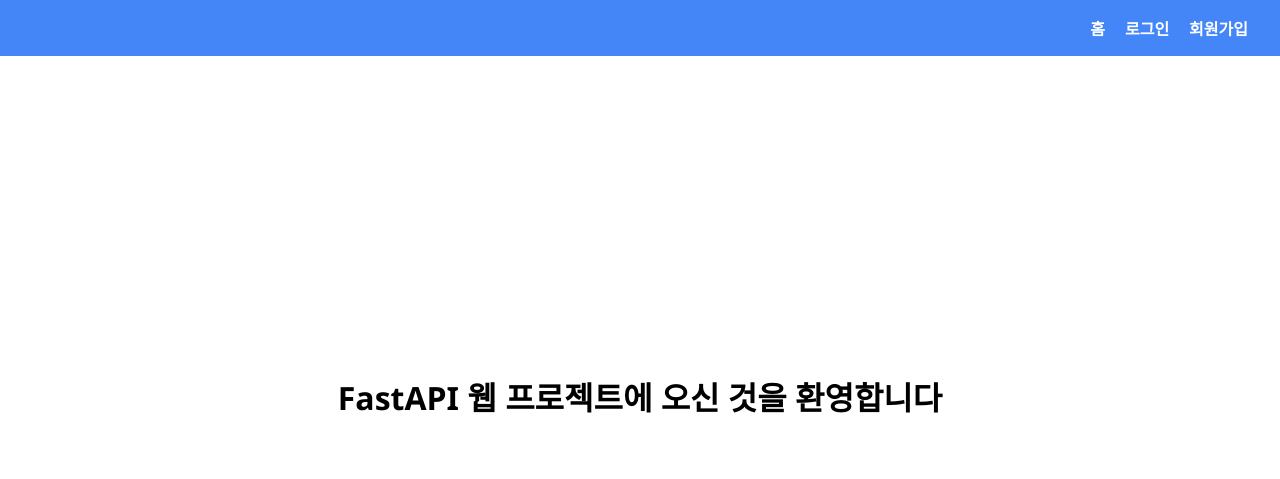
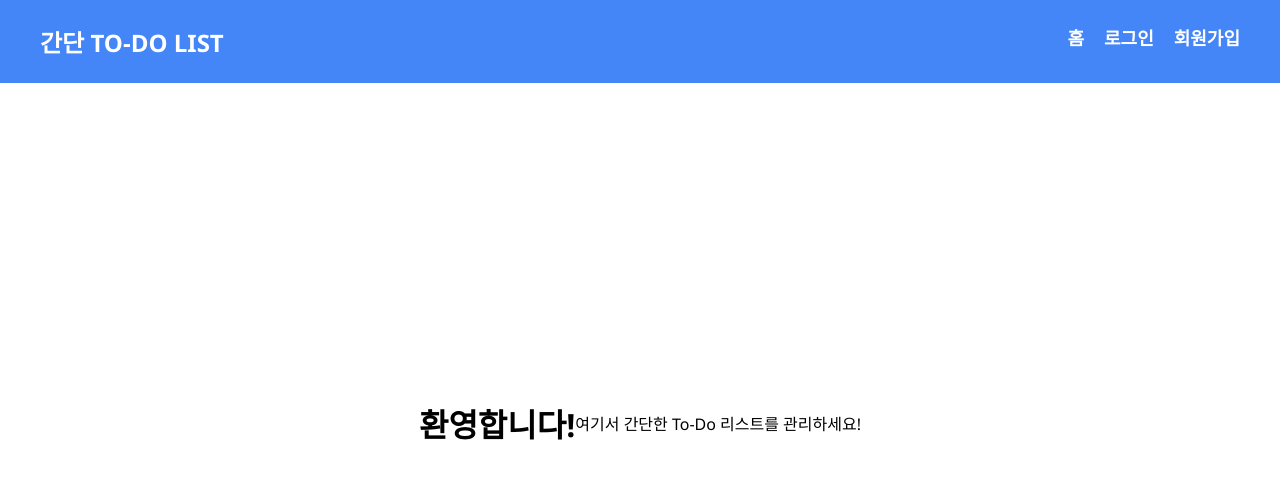
Before and after one commit to seosebin/fastapi-web, a FastAPI app: page / in a window 1280 px wide. Shown: the top 479 px of the page. Run offline with FastAPI, Linux system fonts and the light colour scheme.

Commit message:
update html, css & create folder domain & update requirements

```diff
--- a/requirements.txt
+++ b/requirements.txt
@@ -1,8 +1,9 @@
 fastapi
 uvicorn[standard]
-jinja2             # 템플릿 렌더링용 (HTML 페이지 만들 때 사용)
+jinja2             # 템플릿 렌더링용
 python-multipart   # 로그인/회원가입 시 form 데이터 받을 때 필요
 sqlalchemy         # ORM (데이터베이스 연동)
 aiomysql           # MySQL 비동기 드라이버
 pymysql
 passlib[bcrypt]
+alembic            # 데이터베이스 마이그레이션 도구
--- a/static/style.css
+++ b/static/style.css
@@ -7,7 +7,26 @@
 
 header {
     background-color: #4486F8;
-    padding: 1em 2em;
+    padding: 1.5em 2em;
+    display: flex;
+    justify-content: center; /* 중앙 정렬 */
+    align-items: center;
+}
+
+header .header-content {
+    display: flex;
+    justify-content: space-between; /* 제목과 메뉴를 양쪽으로 배치 */
+    width: 100%;
+    max-width: 1200px; /* 최대 너비 설정 (원하는 크기 조절 가능) */
+}
+
+.header-title {
+    color: white;
+    font-size: 24px; /* 로고 크기 */
+    font-weight: bold;
+    text-transform: uppercase;
+    text-align: left;
+    flex: 1; /* 제목이 가운데에 위치하도록 */
 }
 
 nav {
@@ -20,6 +39,7 @@
     color: white;
     text-decoration: none;
     font-weight: bold;
+    font-size: 18px;
 }
 
 main {
--- a/templates/index.html
+++ b/templates/index.html
@@ -2,19 +2,27 @@
 <html lang="ko">
 <head>
     <meta charset="UTF-8">
-    <title>메인 페이지</title>
+    <title>To-Do List</title>
     <link rel="stylesheet" href="/static/style.css">
 </head>
 <body>
     <header>
-        <nav>
-            <a href="/">홈</a>
-            <a href="/login">로그인</a>
-            <a href="/signup">회원가입</a>
-        </nav>
+        <div class="header-content">
+            <!-- 간단 To-Do List 제목 중앙 정렬 -->
+            <div class="header-title">간단 To-Do List</div>
+
+            <nav>
+                <!-- 메뉴 항목들 오른쪽 정렬 -->
+                <a href="/">홈</a>
+                <a href="/login">로그인</a>
+                <a href="/signup">회원가입</a>
+            </nav>
+        </div>
     </header>
+
     <main>
-        <h1>FastAPI 웹 프로젝트에 오신 것을 환영합니다</h1>
+        <h1>환영합니다!</h1>
+        <p>여기서 간단한 To-Do 리스트를 관리하세요!</p>
     </main>
 </body>
 </html>
```
Also changed, not shown: templates/login.html (+11 -5 lines), templates/signup.html (+15 -5 lines).
